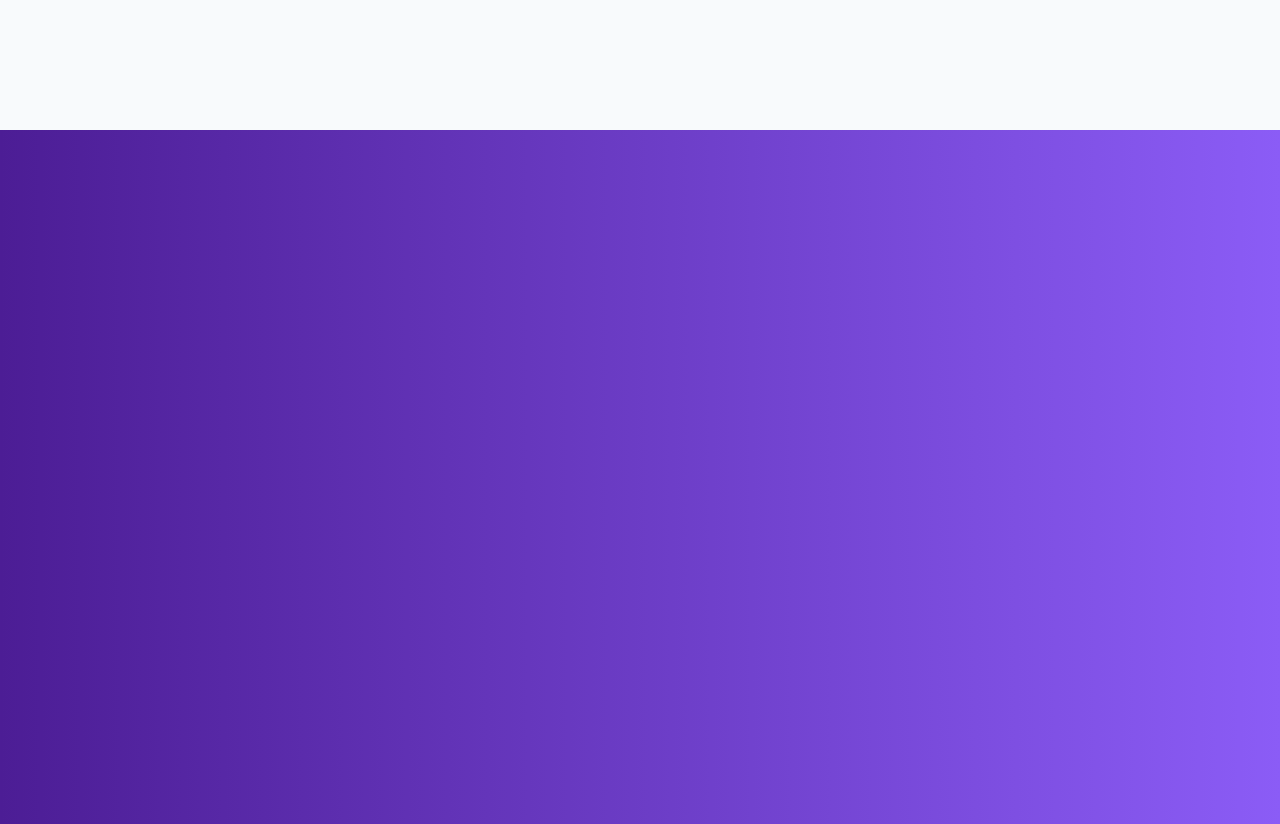
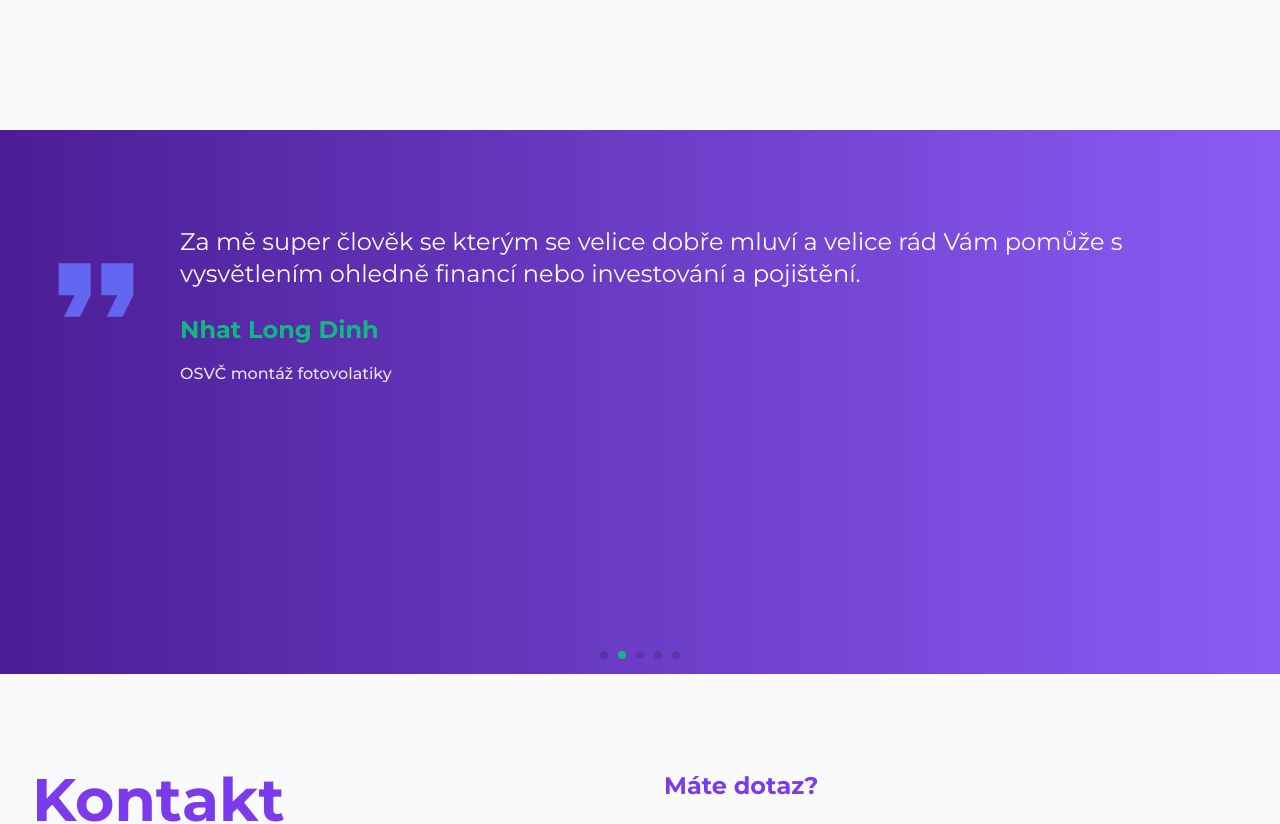
Before and after one commit to GTDN-Development/2116-davidsimana-cz-next, a Next.js app: page /investice in a window 1280 px wide. Shown: the part 3300-4124 px from the top of the page. Built offline with nearby package versions, Linux system fonts and the light colour scheme.

Commit message:
swiper fix + added testimonials

```diff
--- a/src/components/sections/Services.tsx
+++ b/src/components/sections/Services.tsx
@@ -1,6 +1,5 @@
 import SwiperCore, { A11y, Autoplay, Pagination } from "swiper";
 import { Swiper, SwiperSlide } from "swiper/react";
-import "swiper/swiper-bundle.css";
 import Button from "../Button";
 import Container from "../Container";
 import Heading from "../Heading";
--- a/src/pages/_app.tsx
+++ b/src/pages/_app.tsx
@@ -9,6 +9,9 @@ import "@fontsource/montserrat/500.css";
 import "@fontsource/montserrat/600.css";
 import "@fontsource/montserrat/700.css";
 import "@fontsource/montserrat/800.css";
+
+// Swiper css
+import "swiper/swiper-bundle.css";
 
 export default function App({ Component, pageProps }: AppProps) {
   // Disable smooth scroll on route change: https://github.com/vercel/next.js/issues/20125#issuecomment-757547865
--- a/src/pages/investice.tsx
+++ b/src/pages/investice.tsx
@@ -7,36 +7,36 @@ import Ebook from "@/components/sections/Ebook";
 import Message from "@/components/sections/Message";
 import Testimonials from "@/components/sections/Testimonials";
 
-const mortgageTestimonials = [
+const investmentTestimonials = [
   {
-    name: "Beatrice Fictum",
-    position: "Design ve stavebnictví",
+    name: "Mgr. Ondřej Mach",
+    position: "Firemní právník",
     content:
-      "Naprosto výjimečný přístup a profesionální jednání. V mem případě se jednalo o zahraniční úvěr bez dokládání příjmu… opravdu složitý a zdlouhavý proces, kterým se David “prokousal” ke zdárnému a úspěšnému konci. Vše vyřídil, se vším pomohl, poradil a skvěle to zorganizoval a vymyslel. Děkuji za to!!!",
+      "Pan Šimana dokáže vždy najít optimální řešení a přizpůsobit se i klientovi, který občas řeší věci ze dne na den. Navíc zná i takové způsoby financování a investování, které mnoho jiných finančních poradců a bankéřů pokládá za neexistující. Pana Šimanu tedy lze jedině doporučit.",
   },
   {
-    name: "David Hrách",
-    position: "OSVČ Stavební činnost",
+    name: "Nhat Long Dinh",
+    position: "OSVČ montáž fotovolatiky",
     content:
-      "S Davidem jsme řešili hypotéku bez prokazování příjmu. Měli jsme pár schůzek, ve kterých mi mimo jiné řekl co krok za krokem udělat, aby mi ji banka dala. Asi cca po 4 měsících mi schválili přesně tolik, kolik bylo třeba. Za to jsem mu vděčný. Řešili jsme nějaké spoření na které stát přispívá a i ukládání peněz, aby neztratili svou hodnotu. Schůzky jsou vždy velmi příjemné a domluvené tak, aby čas vyhovoval vždy mně. Celkově jsem velmi spokojený klient.",
+      "Za mě super člověk se kterým se velice dobře mluví a velice rád Vám pomůže s vysvětlením ohledně financí nebo investování a pojištění.",
   },
   {
-    name: "Ondřej Langmajer",
-    position: "MAVY Monolity s.r.o.",
+    name: "David Hrubý",
+    position: "OSVČ Pendler",
     content:
-      "Na pana Šimanu jsme narazili náhodou a to reklamou na sociálních sítích. V tu dobu jsme aktivně řešili provozní úvěr pro naši společnost, ale bez úspěchu. Až pan Šimana nám s tímto problémem pomohl, navrhl konstruktivní řešení a celou věc dotáhl až do zdárného konce. Vyřešením jednoho problému ale pro p. Šimanu neskončila a proaktivně nabízel další možnosti, jak pomoci naší společnosti. Moc děkujeme za jeho služby, které budeme i nadále rádi využívat.",
+      "David je velmi příjemný, spolehlivý a ochotný poradce. Už po první schůzce mi bylo jasné, že jsem zde správně. Veškeré mé dotazy zodpověděl a se vším ochotně poradil. Poprvé jsem za Davidem šel pro radu ohledně pojistky na vozidlo, sedli jsme si a David mi ukázal veškeré služby které nabízí. Jeho práce se mi velmi líbí a jsem spokojený. Určitě doporučuji!",
   },
   {
-    name: "Ondřej Nádvorník, MBA",
-    position: "jednatel FINLEY AGENCY s.r.o.",
+    name: "Jindřich Zachrla",
+    position: "Vládní zaměstnanec (Armáda ČR)",
     content:
-      "Díky Davidu Šimanovi se nám podařilo pro náš projekt získat firemní financování od renomované banky. David byl profesionální, proaktivní a právě díky jenom zkušenostem a kontaktů se vše podařilo dohodnout a zrealizovat ve velmi krátkém čase. Davidovi tímto děkuji a rád se na něj obrátím i v budoucnu v dalších případech, kdy půjde o naše finanční plánování.",
+      "David je člověk, který se všestranně stará o mé finance. Není to tak dlouho co jsem zjistil, že tuhle část bych rád přenechal odborníkovi, kterým David bezpochyby je. Spravuje mé investice, pomohl mi refinancovat půjčky a v neposlední řadě pro mě zajištuje hypotéku za účelem rozjezdu podnikání. Několikrát mě přesvědčil, že mé finance jsou pod jeho správou v bezpečí a zachází s nimi jak nejlépe umí (a že to umí ). Mimo jeho schopnosti oceňuji také jeho ochotu pomoct a poradit kdykoli potřebuji. S čistým svědomím mohu říct, že Davida doporučuji ať už hledáte cokoli ohledně financí, nebo prostě jen chcete finančního poradce s přátelským přístupem a skvělými dovednostmi.",
   },
   {
-    name: "Petroff Teodor",
-    position: "Vedoucí pracovník v automotive",
+    name: "Filip Zimanzl",
+    position: "OSVČ – Obchodní zástupce",
     content:
-      "David vyřídil i to nemožné ! Co se tyče financování, refinancovani i sloučení více úvěru do jednoho snad nejlepší volba. Rychle spolehlivé a na jedno zavolání vše vyřízené! Velice doporučuji!!!",
+      "David je nejen skvělý investiční poradce, ale také skvělý člověk, co vždy rad pomůže a vyhoví vašim potřebám! pokud potřebujete ve světě financí poradit, David je člověk číslo jedna na koho se obrátit! ",
   },
 ];
 
@@ -85,7 +85,7 @@ export default function Investice() {
       />
 
       {/* Testimonials */}
-      <Testimonials testimonials={mortgageTestimonials} />
+      <Testimonials testimonials={investmentTestimonials} />
 
       {/* Contact */}
       <Contact />
```
